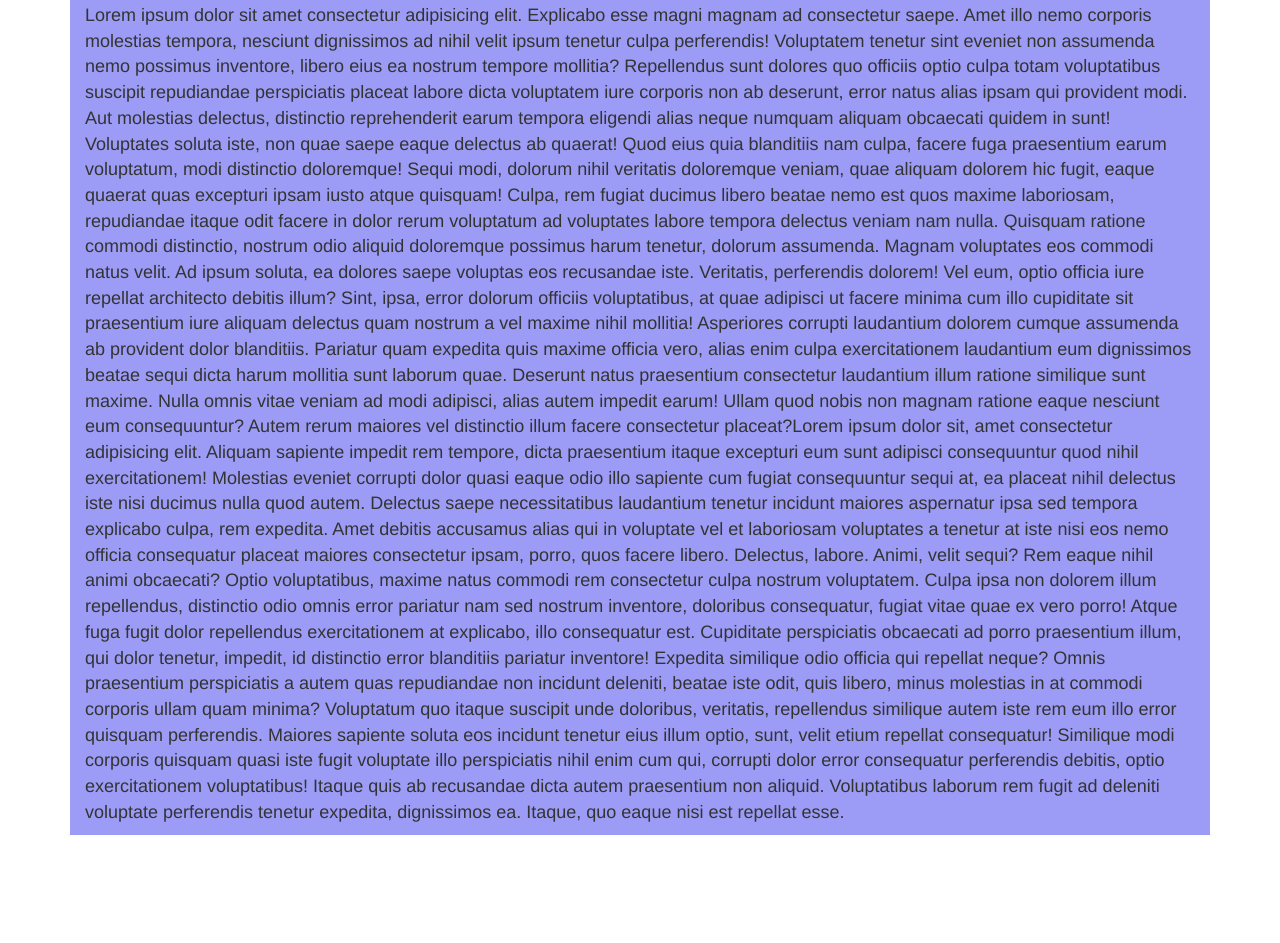
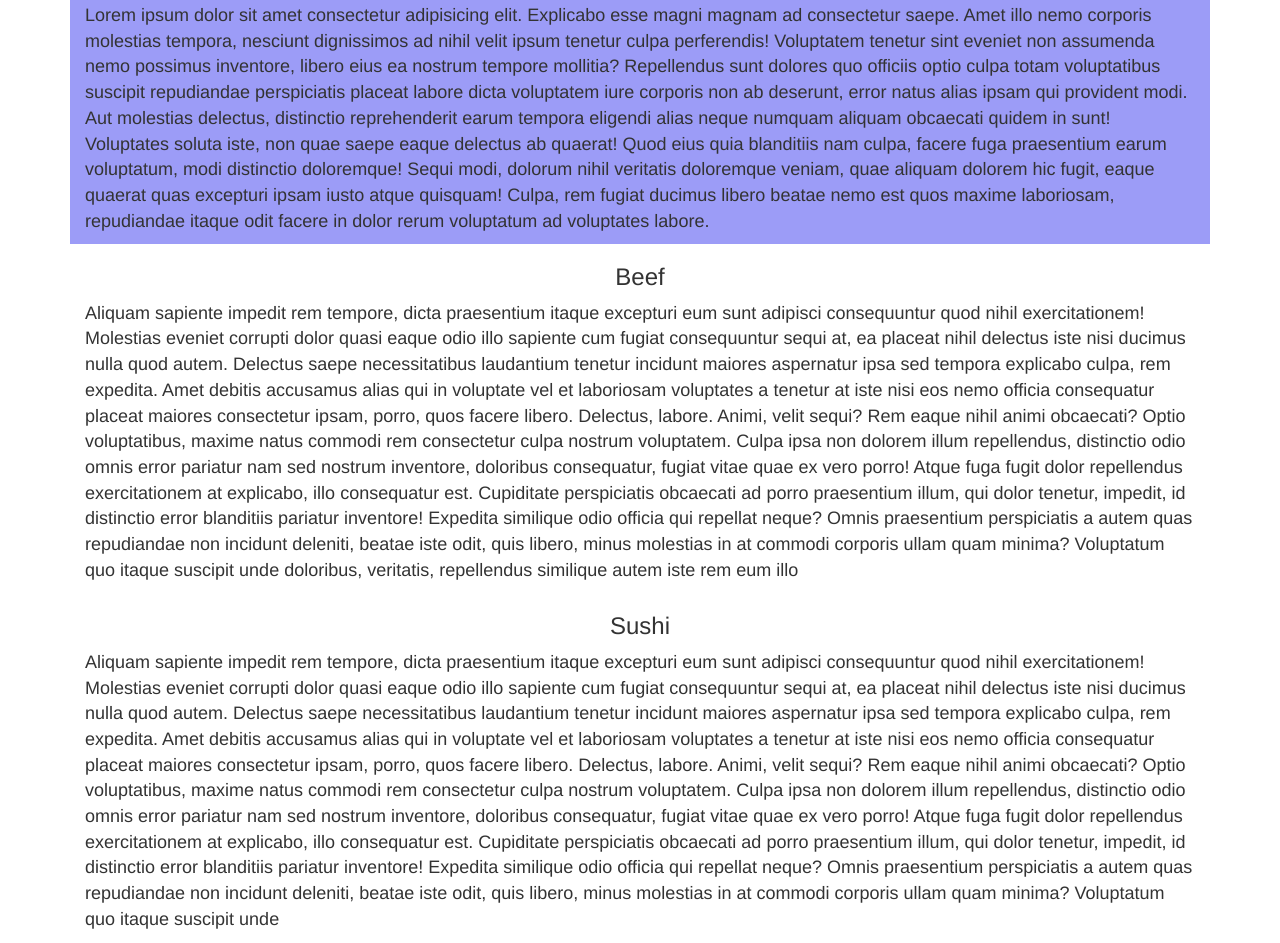
Before and after one commit to Ezcel/module3-solution, a plain HTML site: page index.html in a window 1280 px wide. Shown: the part 193-1136 px from the top of the page. Before the commit the page ends 1028 px from the top, so only its background shows below. Drawn offline with Linux system fonts and the light colour scheme.

Commit message:
Update index.html

```diff
--- a/index.html
+++ b/index.html
@@ -39,10 +39,10 @@
                 <a href="#"> <br class="hidden-xs" />Chicken </a>
               </li>
               <li>
-                <a href="#"> <br class="hidden-xs" />Beef </a>
+                <a href="#menu-beef"> <br class="hidden-xs" />Beef </a>
               </li>
               <li>
-                <a href="#"> <br class="hidden-xs" />Susi </a>
+                <a href="#menu-sushi"> <br class="hidden-xs" />Sushi </a>
               </li>
             </ul>
           </div>
@@ -71,55 +71,60 @@
           veritatis doloremque veniam, quae aliquam dolorem hic fugit, eaque
           quaerat quas excepturi ipsam iusto atque quisquam! Culpa, rem fugiat
           ducimus libero beatae nemo est quos maxime laboriosam, repudiandae
-          itaque odit facere in dolor rerum voluptatum ad voluptates labore
-          tempora delectus veniam nam nulla. Quisquam ratione commodi
-          distinctio, nostrum odio aliquid doloremque possimus harum tenetur,
-          dolorum assumenda. Magnam voluptates eos commodi natus velit. Ad ipsum
-          soluta, ea dolores saepe voluptas eos recusandae iste. Veritatis,
-          perferendis dolorem! Vel eum, optio officia iure repellat architecto
-          debitis illum? Sint, ipsa, error dolorum officiis voluptatibus, at
-          quae adipisci ut facere minima cum illo cupiditate sit praesentium
-          iure aliquam delectus quam nostrum a vel maxime nihil mollitia!
-          Asperiores corrupti laudantium dolorem cumque assumenda ab provident
-          dolor blanditiis. Pariatur quam expedita quis maxime officia vero,
-          alias enim culpa exercitationem laudantium eum dignissimos beatae
-          sequi dicta harum mollitia sunt laborum quae. Deserunt natus
-          praesentium consectetur laudantium illum ratione similique sunt
-          maxime. Nulla omnis vitae veniam ad modi adipisci, alias autem impedit
-          earum! Ullam quod nobis non magnam ratione eaque nesciunt eum
-          consequuntur? Autem rerum maiores vel distinctio illum facere
-          consectetur placeat?Lorem ipsum dolor sit, amet consectetur
-          adipisicing elit. Aliquam sapiente impedit rem tempore, dicta
-          praesentium itaque excepturi eum sunt adipisci consequuntur quod nihil
-          exercitationem! Molestias eveniet corrupti dolor quasi eaque odio illo
-          sapiente cum fugiat consequuntur sequi at, ea placeat nihil delectus
-          iste nisi ducimus nulla quod autem. Delectus saepe necessitatibus
-          laudantium tenetur incidunt maiores aspernatur ipsa sed tempora
-          explicabo culpa, rem expedita. Amet debitis accusamus alias qui in
-          voluptate vel et laboriosam voluptates a tenetur at iste nisi eos nemo
-          officia consequatur placeat maiores consectetur ipsam, porro, quos
-          facere libero. Delectus, labore. Animi, velit sequi? Rem eaque nihil
-          animi obcaecati? Optio voluptatibus, maxime natus commodi rem
-          consectetur culpa nostrum voluptatem. Culpa ipsa non dolorem illum
-          repellendus, distinctio odio omnis error pariatur nam sed nostrum
-          inventore, doloribus consequatur, fugiat vitae quae ex vero porro!
-          Atque fuga fugit dolor repellendus exercitationem at explicabo, illo
-          consequatur est. Cupiditate perspiciatis obcaecati ad porro
-          praesentium illum, qui dolor tenetur, impedit, id distinctio error
-          blanditiis pariatur inventore! Expedita similique odio officia qui
-          repellat neque? Omnis praesentium perspiciatis a autem quas
-          repudiandae non incidunt deleniti, beatae iste odit, quis libero,
-          minus molestias in at commodi corporis ullam quam minima? Voluptatum
-          quo itaque suscipit unde doloribus, veritatis, repellendus similique
-          autem iste rem eum illo error quisquam perferendis. Maiores sapiente
-          soluta eos incidunt tenetur eius illum optio, sunt, velit etium
-          repellat consequatur! Similique modi corporis quisquam quasi iste
-          fugit voluptate illo perspiciatis nihil enim cum qui, corrupti dolor
-          error consequatur perferendis debitis, optio exercitationem
-          voluptatibus! Itaque quis ab recusandae dicta autem praesentium non
-          aliquid. Voluptatibus laborum rem fugit ad deleniti voluptate
-          perferendis tenetur expedita, dignissimos ea. Itaque, quo eaque nisi
-          est repellat esse.
+          itaque odit facere in dolor rerum voluptatum ad voluptates labore.
+        </p>
+      </div>
+      <div id="menu-beef" class="col-xs-12">
+        <h3 class="text-center">Beef</h3>
+        <p>
+          Aliquam sapiente impedit rem tempore, dicta praesentium itaque
+          excepturi eum sunt adipisci consequuntur quod nihil exercitationem!
+          Molestias eveniet corrupti dolor quasi eaque odio illo sapiente cum
+          fugiat consequuntur sequi at, ea placeat nihil delectus iste nisi
+          ducimus nulla quod autem. Delectus saepe necessitatibus laudantium
+          tenetur incidunt maiores aspernatur ipsa sed tempora explicabo culpa,
+          rem expedita. Amet debitis accusamus alias qui in voluptate vel et
+          laboriosam voluptates a tenetur at iste nisi eos nemo officia
+          consequatur placeat maiores consectetur ipsam, porro, quos facere
+          libero. Delectus, labore. Animi, velit sequi? Rem eaque nihil animi
+          obcaecati? Optio voluptatibus, maxime natus commodi rem consectetur
+          culpa nostrum voluptatem. Culpa ipsa non dolorem illum repellendus,
+          distinctio odio omnis error pariatur nam sed nostrum inventore,
+          doloribus consequatur, fugiat vitae quae ex vero porro! Atque fuga
+          fugit dolor repellendus exercitationem at explicabo, illo consequatur
+          est. Cupiditate perspiciatis obcaecati ad porro praesentium illum, qui
+          dolor tenetur, impedit, id distinctio error blanditiis pariatur
+          inventore! Expedita similique odio officia qui repellat neque? Omnis
+          praesentium perspiciatis a autem quas repudiandae non incidunt
+          deleniti, beatae iste odit, quis libero, minus molestias in at commodi
+          corporis ullam quam minima? Voluptatum quo itaque suscipit unde
+          doloribus, veritatis, repellendus similique autem iste rem eum illo
+        </p>
+      </div>
+      <div id="menu-sushi" class="col-xs-12">
+        <h3 class="text-center">Sushi</h3>
+        <p>
+          Aliquam sapiente impedit rem tempore, dicta praesentium itaque
+          excepturi eum sunt adipisci consequuntur quod nihil exercitationem!
+          Molestias eveniet corrupti dolor quasi eaque odio illo sapiente cum
+          fugiat consequuntur sequi at, ea placeat nihil delectus iste nisi
+          ducimus nulla quod autem. Delectus saepe necessitatibus laudantium
+          tenetur incidunt maiores aspernatur ipsa sed tempora explicabo culpa,
+          rem expedita. Amet debitis accusamus alias qui in voluptate vel et
+          laboriosam voluptates a tenetur at iste nisi eos nemo officia
+          consequatur placeat maiores consectetur ipsam, porro, quos facere
+          libero. Delectus, labore. Animi, velit sequi? Rem eaque nihil animi
+          obcaecati? Optio voluptatibus, maxime natus commodi rem consectetur
+          culpa nostrum voluptatem. Culpa ipsa non dolorem illum repellendus,
+          distinctio odio omnis error pariatur nam sed nostrum inventore,
+          doloribus consequatur, fugiat vitae quae ex vero porro! Atque fuga
+          fugit dolor repellendus exercitationem at explicabo, illo consequatur
+          est. Cupiditate perspiciatis obcaecati ad porro praesentium illum, qui
+          dolor tenetur, impedit, id distinctio error blanditiis pariatur
+          inventore! Expedita similique odio officia qui repellat neque? Omnis
+          praesentium perspiciatis a autem quas repudiandae non incidunt
+          deleniti, beatae iste odit, quis libero, minus molestias in at commodi
+          corporis ullam quam minima? Voluptatum quo itaque suscipit unde
         </p>
       </div>
     </div>
```
